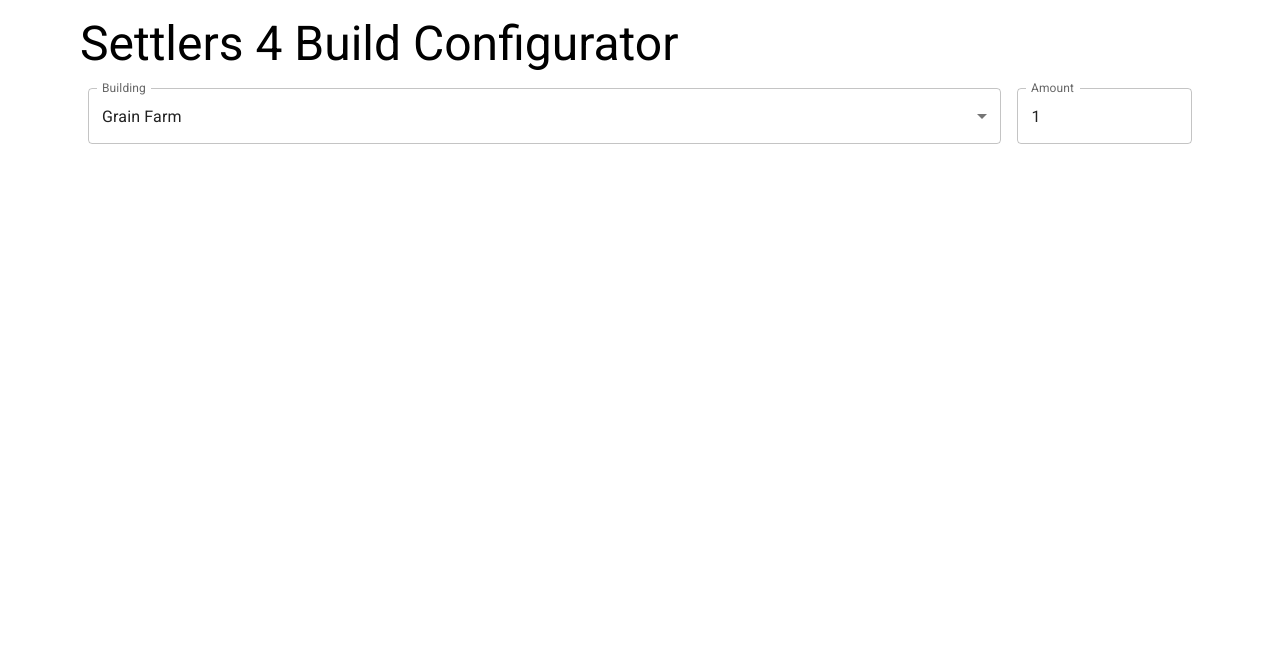
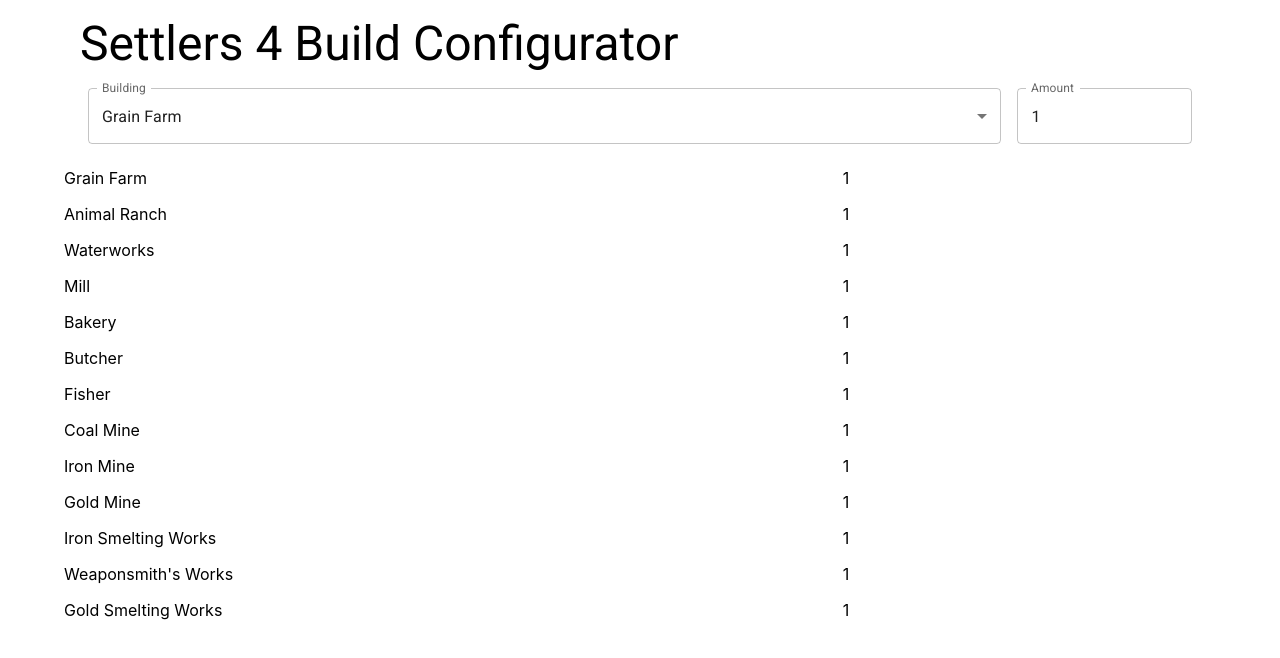
Before and after one commit to Sir-hennihau/Settlers-4-Build-Configurator, a React (Create React App) app: page / in a window 1280 px wide. Shown: the top 658 px of the page. Built offline with nearby package versions, Linux system fonts and the light colour scheme.

Commit message:
Add markup for showing building list items.

```diff
--- a/src/App.tsx
+++ b/src/App.tsx
@@ -1,4 +1,5 @@
 import { Container, Typography } from "@mui/material";
+import { BuildingOutput } from "./components/building-output/buildingOutput";
 import { BuildingInput } from "./components/component-input/buildingInput";
 
 function App() {
@@ -9,6 +10,8 @@
       </Typography>
 
       <BuildingInput />
+
+      <BuildingOutput />
     </Container>
   );
 }
--- /dev/null
+++ b/src/components/building-output/buildingOutput.tsx
@@ -0,0 +1,16 @@
+import { Grid } from "@mui/material";
+import React from "react";
+import { BUILDINGS } from "../../data/buildings";
+import { OutputItem } from "./components/outputItem";
+
+interface BuildingOutputProps {}
+
+export const BuildingOutput = ({}: BuildingOutputProps) => {
+  return (
+    <Grid container spacing={2} sx={{ marginTop: 1 }}>
+      {BUILDINGS.map((building) => (
+        <OutputItem building={building} />
+      ))}
+    </Grid>
+  );
+};
--- /dev/null
+++ b/src/components/building-output/components/outputItem.tsx
@@ -0,0 +1,24 @@
+import { Grid } from "@mui/material";
+import { Box } from "@mui/system";
+import { selectConfig } from "../../../store/config-store/configSlice";
+import { useAppSelector } from "../../../store/hooks";
+import { Building } from "../../../types/building";
+
+interface OutputItemProps {
+  building: Building;
+}
+
+export const OutputItem = ({ building }: OutputItemProps) => {
+  const { amount } = useAppSelector(selectConfig);
+
+  return (
+    <>
+      <Grid item xs={8}>
+        {building.label}{" "}
+      </Grid>
+      <Grid item xs={4}>
+        {building.multiplier * amount}
+      </Grid>
+    </>
+  );
+};
--- /dev/null
+++ b/src/data/buildings.ts
@@ -0,0 +1,17 @@
+import { Building } from "../types/building";
+
+export const BUILDINGS: Building[] = [
+  { label: "Grain Farm", multiplier: 1 },
+  { label: "Animal Ranch", multiplier: 1 },
+  { label: "Waterworks", multiplier: 1 },
+  { label: "Mill", multiplier: 1 },
+  { label: "Bakery", multiplier: 1 },
+  { label: "Butcher", multiplier: 1 },
+  { label: "Fisher", multiplier: 1 },
+  { label: "Coal Mine", multiplier: 1 },
+  { label: "Iron Mine", multiplier: 1 },
+  { label: "Gold Mine", multiplier: 1 },
+  { label: "Iron Smelting Works", multiplier: 1 },
+  { label: "Weaponsmith's Works", multiplier: 1 },
+  { label: "Gold Smelting Works", multiplier: 1 },
+];
--- /dev/null
+++ b/src/types/building.ts
@@ -0,0 +1,4 @@
+export type Building = {
+  label: string;
+  multiplier: number;
+};
```
